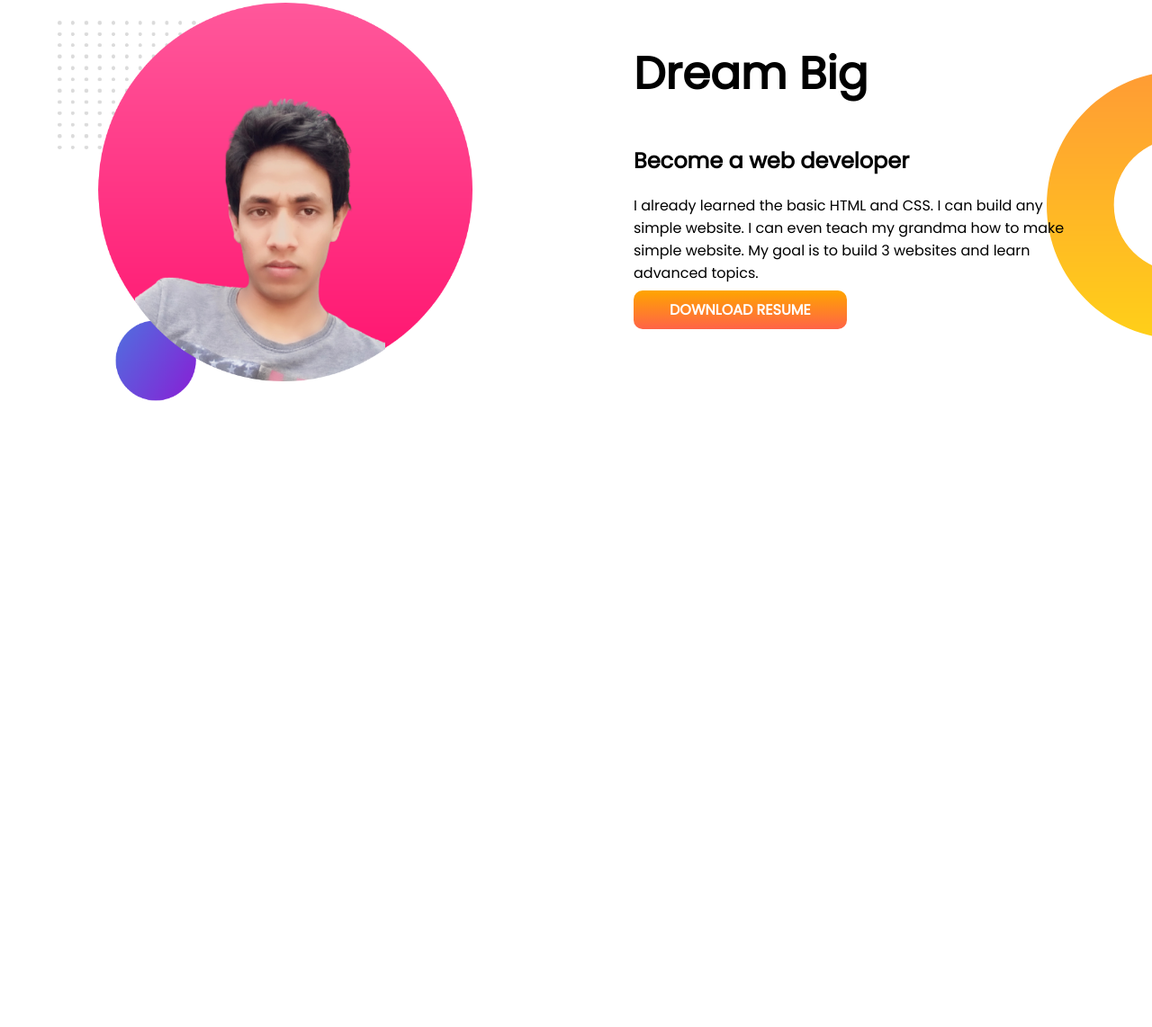
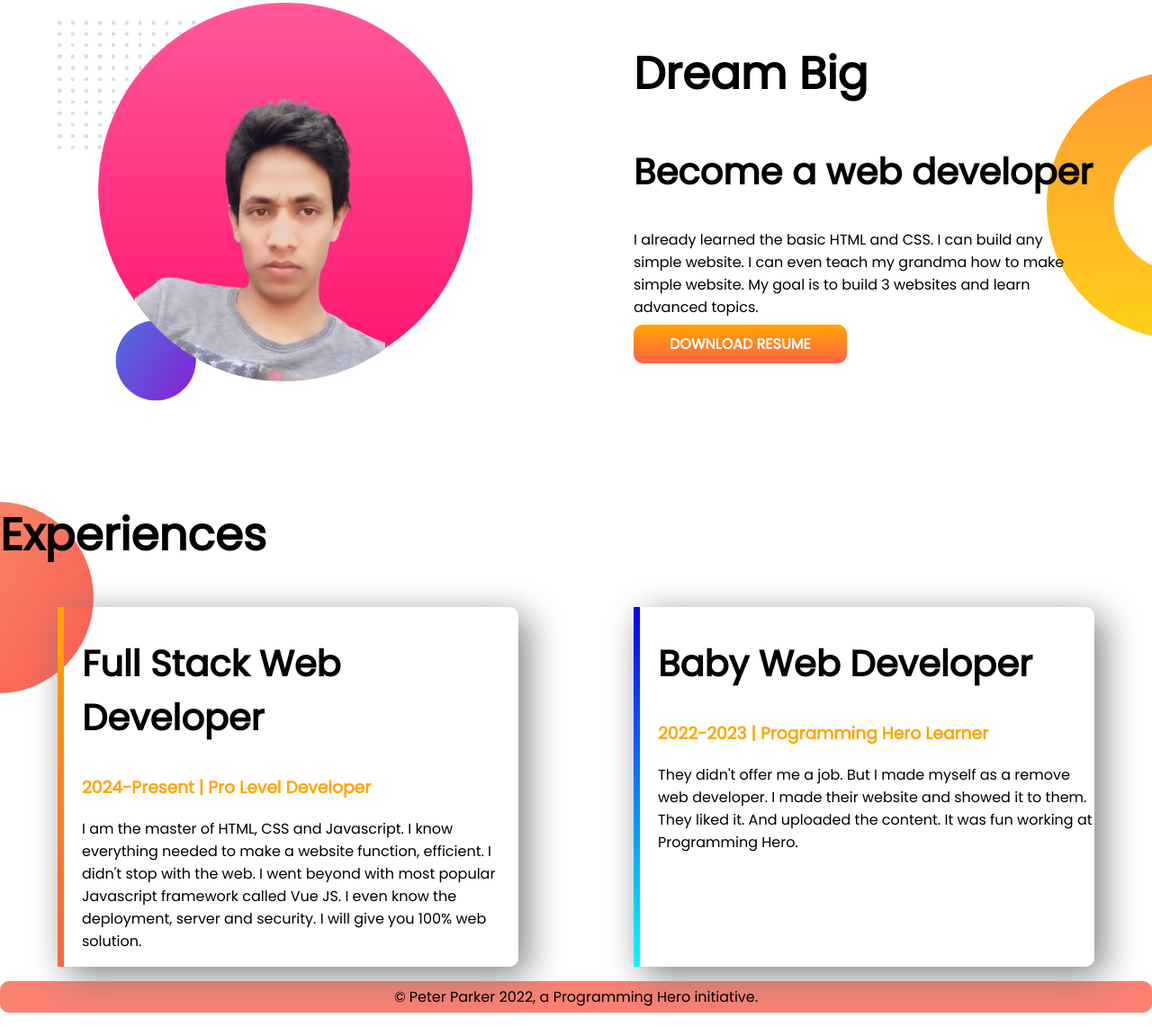
Before and after one commit to kamrulhasan10/developer-portfolio, a plain HTML site: page index.html in a window 1280 px wide. Shown: the part 677-1819 px from the top of the page at 90% size. Before the commit the page ends 1194 px from the top, so only its background shows below. Drawn offline with Linux system fonts and the light colour scheme.

Commit message:
footer added

```diff
--- a/index.html
+++ b/index.html
@@ -14,7 +14,7 @@
 </head>
 
 <body>
-    <section class="top-bannar">
+    <section class="top-bannar flexible-container">
         <div class="helf-width">
             <h1>Welcome To</h1>
             <h1><span class="orange-color">Kamrul Hasan</span> World</h1>
@@ -30,7 +30,7 @@
             <img src="kamrul-hasan.png" alt="">
         </div>
     </section>
-    <section class="dream-big">
+    <section class="dream-big flexible-container">
         <div class="part2">
             <img src="./kamrul-hasan-1.png" alt="">
         </div>
@@ -42,6 +42,39 @@
             <a class="download-button" href="">DOWNLOAD RESUME</a>
         </div>
     </section>
+    <section class="experiences">
+        <h1>Experiences</h1>
+
+        <div class="flexible-container">
+            <div id="kamrul" class="part3">
+                <h2>Full Stack Web Developer</h2>
+                <h3><span class="orange-color">2024-Present | Pro Level Developer</span></h3>
+                <p>I am the master of HTML, CSS and Javascript. I know everything needed to make a website function,
+                    efficient. I didn't stop with the web. I went beyond with most popular Javascript framework called
+                    Vue
+                    JS. I even know the deployment, server and security. I will give you 100% web solution.</p>
+
+            </div>
+
+            <div id="hasan" class="part3">
+                <h2>Baby Web Developer</h2>
+                <h3><span class="orange-color">2022-2023 | Programming Hero Learner</span></h3>
+                <p>
+                    They didn't offer me a job. But I made myself as a remove web developer. I made their website and
+                    showed it to them. They liked it. And uploaded the content. It was fun working at Programming Hero.
+                </p>
+
+            </div>
+
+        </div>
+
+    </section>
 </body>
 
+<footer>
+    <p>
+        © Peter Parker 2022, a Programming Hero initiative.</p>
+</footer>
+
+
 </html>
--- a/style.css
+++ b/style.css
@@ -5,10 +5,13 @@ body{
 h1{
     font-size: 50px;
 }
+h2{
+    font-size: 40px;
+}
 .orange-color{
     color: orange;
 }
-section{
+.flexible-container{
     display: flex;
 }
 .helf-width{
@@ -55,3 +58,38 @@ section{
        background-repeat: no-repeat;
        background-position: right;
    }
+   .flexible-container{
+       display: flex;
+   }
+   .part3{
+
+       width: 40%;
+       padding-left: 20px;
+       margin-left: 5%;
+       margin-right: 5%;
+       border-radius: 10px;
+       box-shadow: 10px 10px 40px gray;
+
+
+   }
+   .experiences{
+       background-image: url(./images/exp-bg.png);
+       background-repeat: no-repeat;
+   }
+   #kamrul{
+       border-left: 7px solid;
+       border-image: linear-gradient(orange, tomato);
+       border-image-slice: 1;
+
+   }
+   #hasan{
+    border-left: 7px solid;
+    border-image: linear-gradient(blue, cyan);
+    border-image-slice: 1;
+   }
+   footer p{
+       text-align: center;
+       background-color: salmon;
+       padding: 5px 10px;
+       border-radius: 10px;
+   }
```
